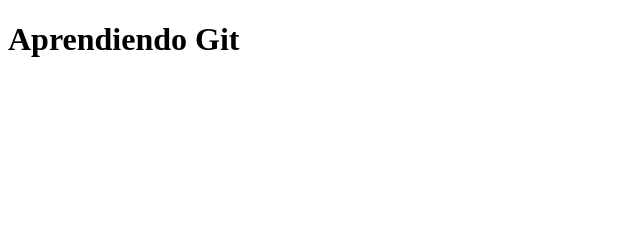
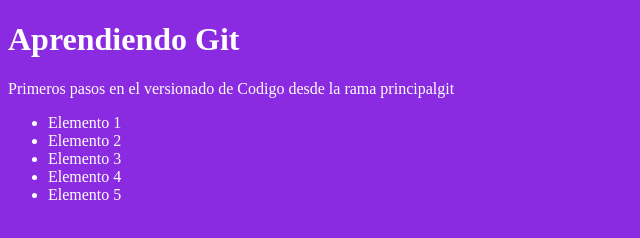
Before and after one commit to MarCarrera/pruebaGit, a plain HTML site: page index.html in a window 1280 px wide. Shown: the whole page, without its empty margins (0-640 px from the left). Drawn offline with Linux system fonts and the light colour scheme.

Commit message:
agregando styles.css a index.html

```diff
--- a/index.html
+++ b/index.html
@@ -4,9 +4,18 @@
     <meta charset="UTF-8">
     <meta http-equiv="X-UA-Compatible" content="IE=edge">
     <meta name="viewport" content="width=device-width, initial-scale=1.0">
+    <link rel="stylesheet" href="styles.css">
     <title>Documento HTML</title>
 </head>
 <body>
     <h1>Aprendiendo Git</h1>
+    <p>Primeros pasos en el versionado de Codigo desde la rama principalgit</p>
+    <ul>
+        <li>Elemento 1</li>
+        <li>Elemento 2</li>
+        <li>Elemento 3</li>
+        <li>Elemento 4</li>
+        <li>Elemento 5</li>
+    </ul>
 </body>
 </html>
```
